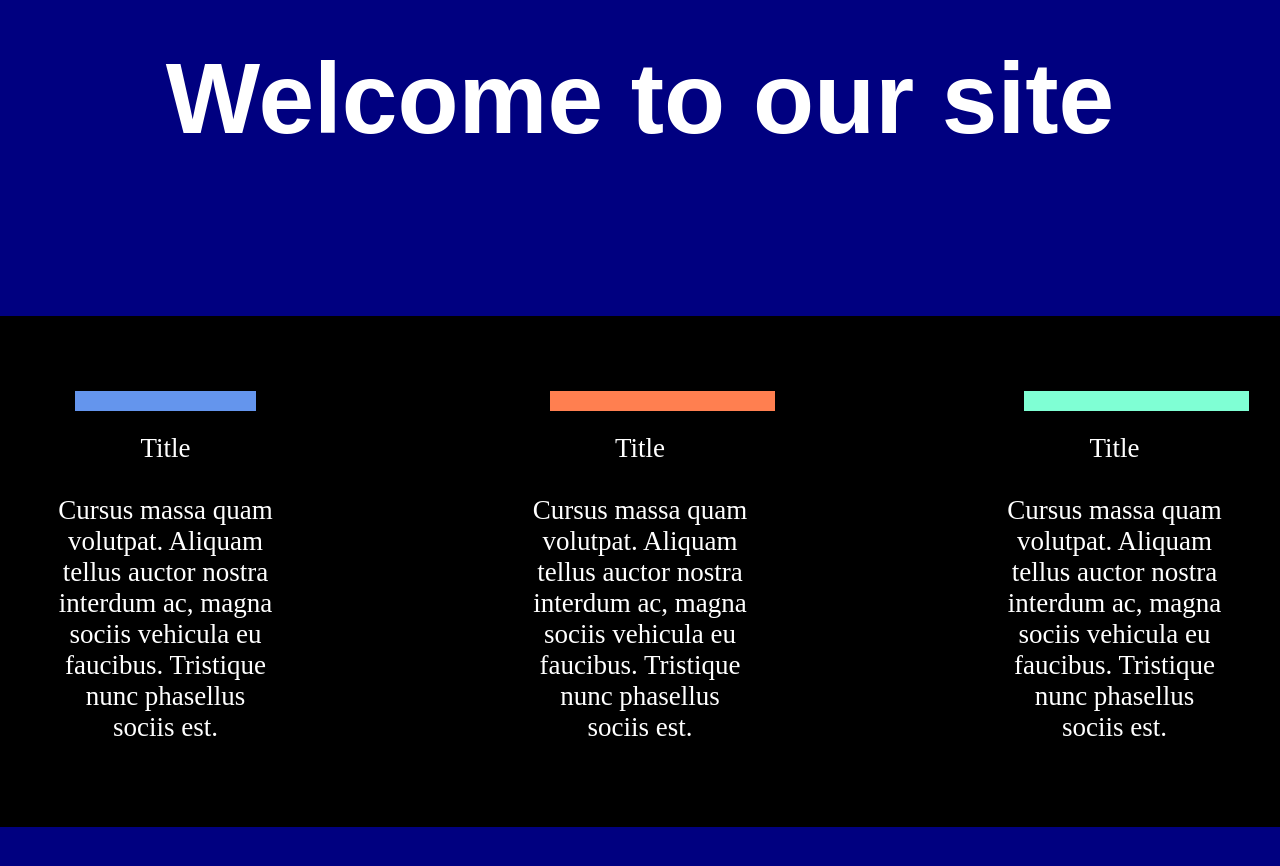
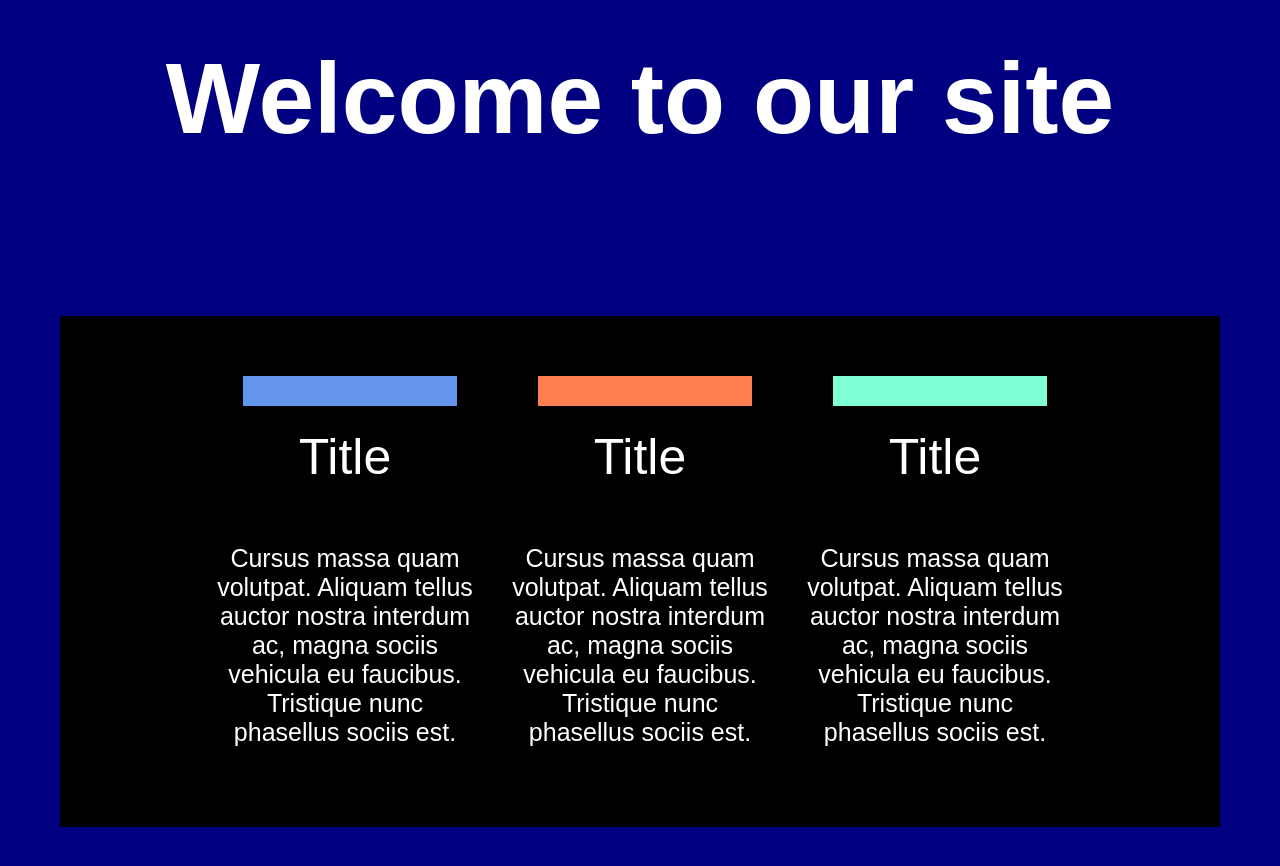
Before and after one commit to chenr03/First-Responsive-Website, a plain HTML site: page index.html in a window 1280 px wide. Shown: the part 134-1000 px from the top of the page. Before the commit the page ends 961 px from the top, so only its background shows below. Drawn offline with Linux system fonts and the light colour scheme.

Commit message:
final push

```diff
--- a/index.html
+++ b/index.html
@@ -8,12 +8,11 @@
     <link rel="stylesheet" href='./reset.css'>
     <link rel="stylesheet" href="./styles.css">
 </head>
-<wapper>
     <body>
     <main>
     <h1>Welcome to our site</h1>
     </main>
-        <section>
+        <section class="section">
             <article>
                 <div class="title">
                     <div class="wrapper">
@@ -72,4 +71,3 @@
             </article>
         </section>
     </body>
-</wapper>
--- a/styles.css
+++ b/styles.css
@@ -1,15 +1,14 @@
-.wrapper {
-   display: flex;
-}
+.box {
+    max-width: 200px;
+    min-width: 199px;
+    height: 30px;
+    border: 22px solid black;
 
-.box {
-    width: 100%;
-    height: 20px;
-    border: 22px solid black;
 }
 
 .cornflowerblue {
     background: cornflowerblue;
+
 }
 
 .coral{
@@ -28,7 +27,7 @@ body {
 
 h1{
     margin-top: 175px;
-    font-size: 40px;
+    font-size: 39px;
     color: white;
 }
 
@@ -39,6 +38,7 @@ main {
     justify-content: center;
     font-family: 'Anton', sans-serif;
     color: white;
+    Background-size: 850px 450px;
 }
 
 section {
@@ -46,20 +46,26 @@ section {
     height: 500px;
     flex-direction: row;
     justify-content: space-between;
-    padding-top: 0px;
     padding-bottom: 5px;
-    border: solid;
-    border-color: black;
+    border: black solid;
     background-color: black;
     color: white;
 }
 
+.section {
+    display: flex;
+    text-align: center;
+    justify-content: center;
+    font-family: 'Anton', sans-serif;
+    color: white;
+
+}
+
 article {
     text-align: center;
-    padding: 50px;
-}
-
-.title {
+    padding-left: 50px;
+    justify-content: center;
+    display: flex;
 }
 
 .list {
@@ -86,10 +92,8 @@ article {
 
 
 
-.column {
-    float: left;
-    width:33.33%;
-}
+
+
 
 /* On screens that are 600px or less, set the background color to olive */
 @media screen and (min-width: 576px) {
@@ -100,10 +104,31 @@ article {
     article {
         max-width: 225px;
         max-height:500px;
+
     }
     h1 {
-        font-size:60px;
+        font-size:80px;
 }
+    .box {
+        padding-left: 15px;
+        margin-left: 10px
+}
+
+    .section {
+        height: 1050px;
+        display: grid;
+        text-align: center;
+        font-family: 'Anton', sans-serif;
+        color: white;
+        margin-bottom: 50px;
+        margin-left: 50px;
+        margin-right: 50px;
+
+    }
+
+    .list {
+        font-size: 25px;
+    }
 }
 
 /* On screens that are 992px or less, set the background color to blue */
@@ -112,12 +137,50 @@ article {
         background-color: navy;
         font-size: 27px;
         justify-content: space-evenly;
+
     }
     h1 {
         font-size:100px;
     }
-    .column {
-        width: 100%;
+
+    article{
+        padding: 35px;
+        font-size: 50px;
+
+    }
+
+    .section {
+        display: flex;
+        height: 500px;
+        margin-left: 60px;
+        margin-right: 60px;
+        text-align: center;
+        justify-content: center;
+        font-family: 'Anton', sans-serif;
+        color: white;
+
     }
 
 }
+
+/* On screens that are 992px or more, set the background color to blue */
+@media screen and (max-width: 576px) {
+
+    .section {
+        display: grid;
+        text-align: center;
+        justify-content: center;
+        font-family: 'Anton', sans-serif;
+        color: white;
+    }
+    .box{
+        padding-left: 20px;
+        margin-left: 125px
+    }
+    .list {
+        display:flex;
+        text-align: center;
+        justify-content: center;
+    }
+
+}
```
